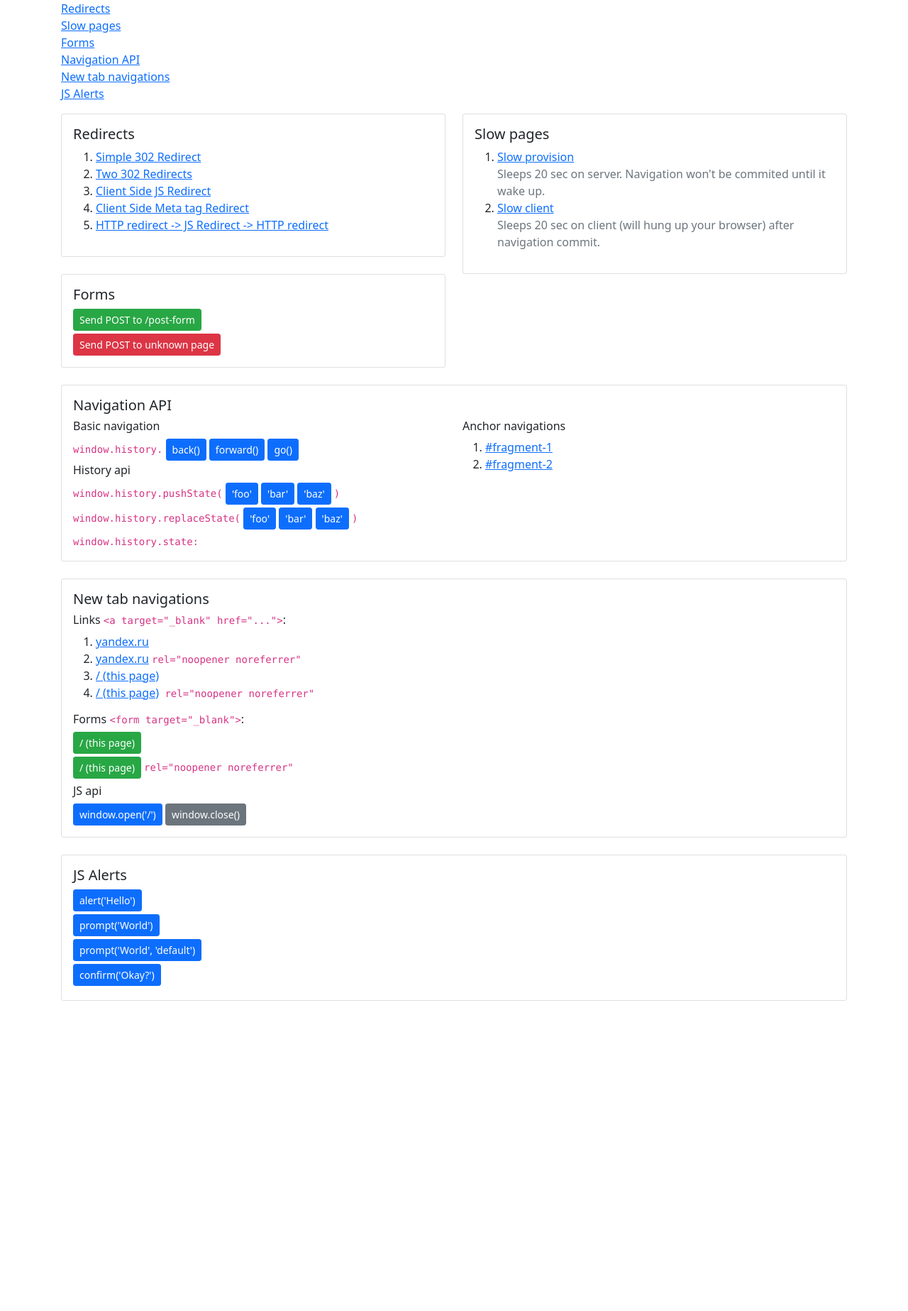
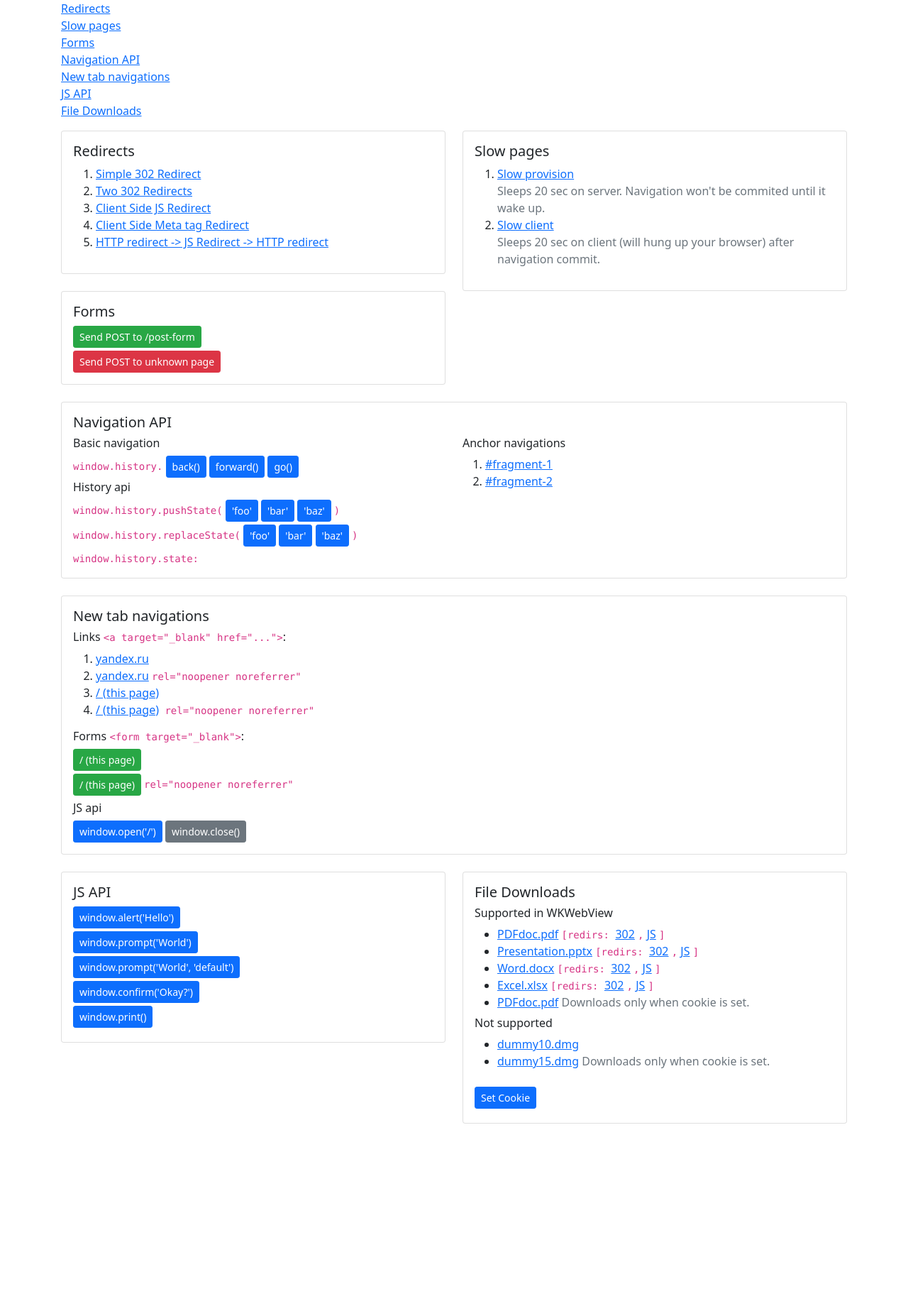
Before and after one commit to persidskiy/ibro-samples, a Flask app: page / in a window 1280 px wide. Shown: the part 63-1910 px from the top of the page at 71% size. Run offline with Flask 2, Linux system fonts and the light colour scheme; some libraries are stand-ins or nearby versions.

Commit message:
Better file download tests

```diff
--- /dev/null
+++ b/web/src/file_download.py
@@ -0,0 +1,43 @@
+from flask import Blueprint, request, redirect, abort, send_file, url_for, send_from_directory
+
+bp = Blueprint("file_download", __name__, url_prefix="/file-download")
+
+COOKIE_NAME = "file-download-enabled"
+
+def is_cookie_set():
+    return request.cookies.get(COOKIE_NAME, default="false") == "true"
+
+
+def do_set_cookie(resp, val):
+   resp.set_cookie(COOKIE_NAME, "true" if val else "false")
+
+
+@bp.route("/set-cookie", methods=["POST"])
+def set_cookie():
+    if is_cookie_set():
+        abort(400)
+
+    resp = redirect(url_for('home'))
+    do_set_cookie(resp, True)
+    return resp
+
+
+@bp.route("/unset-cookie", methods=["POST"])
+def unset_cookie():
+    if not is_cookie_set():
+        abort(400)
+
+    resp = redirect(url_for('home'))
+    do_set_cookie(resp, False)
+    return resp
+
+@bp.route("/")
+def download():
+    filename = request.args.get("filename", None)
+    if not filename:
+        abort(400)
+
+    if is_cookie_set():
+        return send_from_directory('static/files', filename)
+    else:
+        abort(401)
--- a/web/src/forms.py
+++ b/web/src/forms.py
@@ -45,6 +45,7 @@ def change_password():
         page_title="Change Password",
     )
 
+
 @bp.route("/email-subscription")
 def email_subscription():
     return render_template(
@@ -53,6 +54,7 @@ def email_subscription():
         forms_menu="email_subscription",
         page_title="Email Subscription",
     )
+
 
 def respond_to_submit():
     form_json_str = json.dumps(request.form.to_dict(), indent=2)
--- a/web/src/main.py
+++ b/web/src/main.py
@@ -1,15 +1,15 @@
 import os
 import time
 
-from flask import Flask, redirect, render_template, request, abort
+from flask import Flask, redirect, render_template, request, abort, Blueprint
 from template_helpers import setup_context_processors
-from redirs import bp as redirs_bp
-from forms import bp as forms_bp
+import file_download, redirs, forms
 
 app = Flask(__name__)
 setup_context_processors(app)
-app.register_blueprint(redirs_bp)
-app.register_blueprint(forms_bp)
+app.register_blueprint(redirs.bp)
+app.register_blueprint(forms.bp)
+app.register_blueprint(file_download.bp)
 
 
 def redirect_final(text):
--- a/web/src/template_helpers.py
+++ b/web/src/template_helpers.py
@@ -1,6 +1,7 @@
 import os
 import urllib.parse
 from flask import url_for
+from file_download import is_cookie_set
 
 
 APP_VERSION = os.getenv("APP_VERSION")
@@ -8,8 +9,8 @@ APP_VERSION = os.getenv("APP_VERSION")
 
 def setup_context_processors(app):
     @app.context_processor
-    def app_version_processor():
-        return dict(app_version=APP_VERSION)
+    def app_state_processor():
+        return dict(app_version=APP_VERSION, download_cookie_is_set=is_cookie_set())
 
     @app.context_processor
     def utilitity_processor():
--- a/web/src/templates/index.html
+++ b/web/src/templates/index.html
@@ -1,10 +1,15 @@
 {% extends 'common.html' %}
+{% from 'macros.html' import static_file_url with context %}
+
+
 {% block content %}
-{% set sections = ['Redirects', 'Slow pages', 'Forms', 'Navigation API', 'New tab navigations', 'JS Alerts'] %}
+{% set sections = ['Redirects', 'Slow pages', 'Forms', 'Navigation API', 'New tab navigations', 'JS API', 'File Downloads'] %}
 
 {%macro section_header(idx) %}
 <h5 id="{{ get_fragment(sections[idx]) }}" class="card-title">{{sections[idx]}}</h5>
 {% endmacro %}
+
+
 
 <div class="row">
     <div class="col-sm">
@@ -153,24 +158,66 @@
                 {{ section_header(5) }}
                 <div class="mb-1">
                     <button class="btn btn-primary btn-sm"
-                        onclick="window.alert('Hello')">alert('Hello')</button>
+                        onclick="window.alert('Hello')">window.alert('Hello')</button>
                 </div>
                 <div class="mb-1">
                     <button class="btn btn-primary btn-sm"
-                        onclick="$('prompt-out-1').innerHTML = escapeHtml(String(window.prompt('World')))">prompt('World')</button>
+                        onclick="$('prompt-out-1').innerHTML = escapeHtml(String(window.prompt('World')))">window.prompt('World')</button>
                     <span id="prompt-out-1"></span>
                 </div>
                 <div class="mb-1">
                     <button class="btn btn-primary btn-sm"
-                        onclick="$('prompt-out-2').innerHTML = escapeHtml(String(window.prompt('World', 'default')))">prompt('World',
+                        onclick="$('prompt-out-2').innerHTML = escapeHtml(String(window.prompt('World', 'default')))">window.prompt('World',
                         'default')</button>
                     <span id="prompt-out-2"></span>
                 </div>
                 <div class="mb-1">
                     <button class="btn btn-primary btn-sm"
-                        onclick="$('prompt-out-3').innerHTML = window.confirm('Okay?')">confirm('Okay?')</button>
+                        onclick="$('prompt-out-3').innerHTML = window.confirm('Okay?')">window.confirm('Okay?')</button>
                     <span id="prompt-out-3"></span>
                 </div>
+                <div class="mb-1">
+                    <button class="btn btn-primary btn-sm" onclick="window.print()">window.print()</button>
+                </div>
+            </div>
+        </div>
+    </div>
+    <div class=col-sm>
+        <div class="card mb-4">
+            <div class="card-body">
+                {{ section_header(6) }}
+                  <h6>Supported in WKWebView</h6>
+                  <ul class ="mb-2">
+                      <li>{{ static_file_url('PDFdoc.pdf') }}</li>
+                      <li>{{ static_file_url('Presentation.pptx') }}</li>
+                      <li>{{ static_file_url('Word.docx') }}</li>
+                      <li>{{ static_file_url('Excel.xlsx') }}</li>
+                    <li>
+                      <a href="{{url_for('file_download.download', filename='PDFdoc.pdf')}}">PDFdoc.pdf</a> <span class="text-muted">Downloads only when cookie is set.</span>
+                    </li>
+
+                  </ul>
+                  <h6>Not supported</h6>
+                  <ul class="mb-2">
+                    <li>
+                      <a href="{{url_for('static', filename='files/dummy10.dmg')}}">dummy10.dmg</a>
+                    </li>
+                    <li>
+                      <a href="{{url_for('file_download.download', filename='dummy15.dmg')}}">dummy15.dmg</a> <span class="text-muted">Downloads only when cookie is set.</span>
+                    </li>
+                  </ul>
+                  <div class="mb-1 mt-4">
+                    {% if download_cookie_is_set %}
+                    <form action="{{url_for('file_download.unset_cookie')}}" method="post">
+                      <button class="btn btn-sm btn-danger" type="submit">Unset Cookie</button>
+                    </form>
+                    {% else %}
+                    <form action="{{url_for('file_download.set_cookie')}}" method="post">
+                      <button class="btn btn-sm btn-primary" type="submit">Set Cookie</button>
+                    </form>
+                    {% endif %}
+                  </div>
+
             </div>
         </div>
     </div>
--- /dev/null
+++ b/web/src/templates/macros.html
@@ -0,0 +1,16 @@
+{% macro redir_links(url) %}
+<code>[redirs: </code>
+<a href="{{ url_for_redirect(url) }}">302</a>
+<code>,</code>
+<a href="{{ url_for_redirect_js(url) }}">JS</a>
+<code> ]</code>
+{% endmacro %}
+
+{% macro static_file_url(filename) -%}
+{% set url = url_for('static', filename='files/' + filename) %}
+
+<a href="{{ url }}">{{filename}}</a>
+
+{{redir_links(url)}}
+
+{%- endmacro %}
```
Also changed, not shown: web/src/templates/custom_urls.html (+3 -23 lines), 2 other files.
